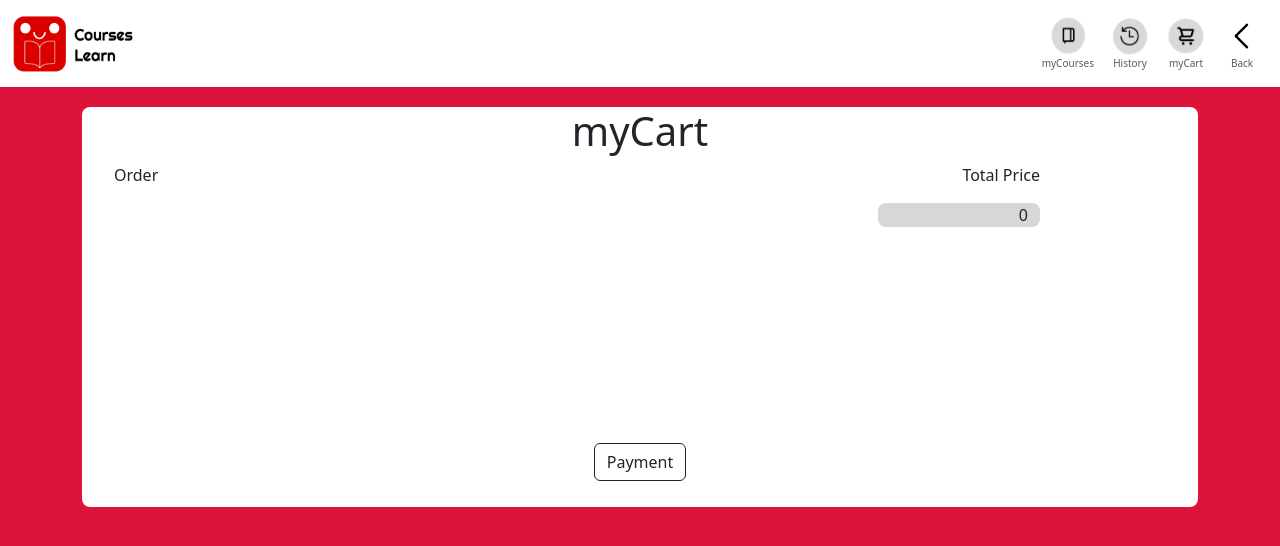
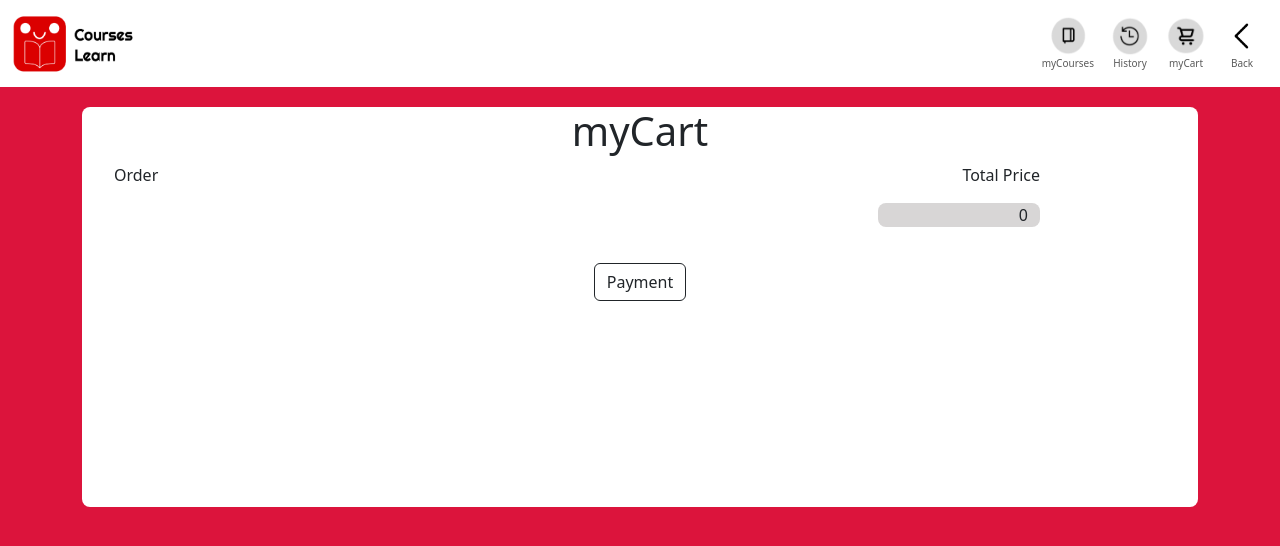
Before and after one commit to Alivefordie/course_learn, a React (Create React App) app in the folder client/: page /cart in a window 1280 px wide. Shown: the top 546 px of the page. Built offline with nearby package versions, Linux system fonts and the light colour scheme.

Commit message:
fix_btn_cart

```diff
--- a/client/src/App.css
+++ b/client/src/App.css
@@ -64,7 +64,7 @@
 }
 
 .pay-but {
-  margin-top: 200px;
+  margin-top: 20px;
 }
 
 .order-col {
--- a/client/src/pages/Cart.js
+++ b/client/src/pages/Cart.js
@@ -56,6 +56,7 @@ const Cart = () => {
                     <p>Price: {item.price}</p>
                   </div>
                 ))}
+
               </Container>
             </Col>
             <Col className="price-col" sm={2}>
```
